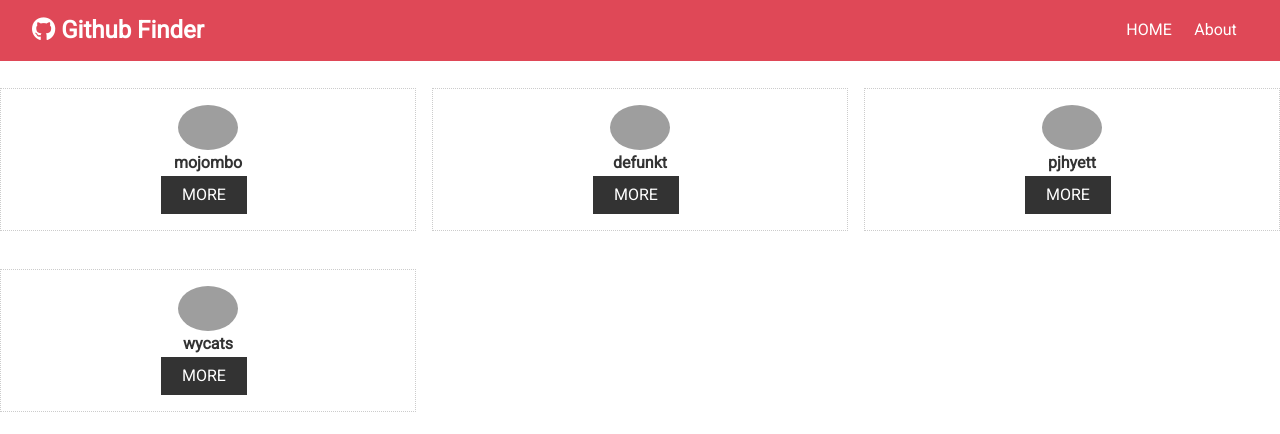
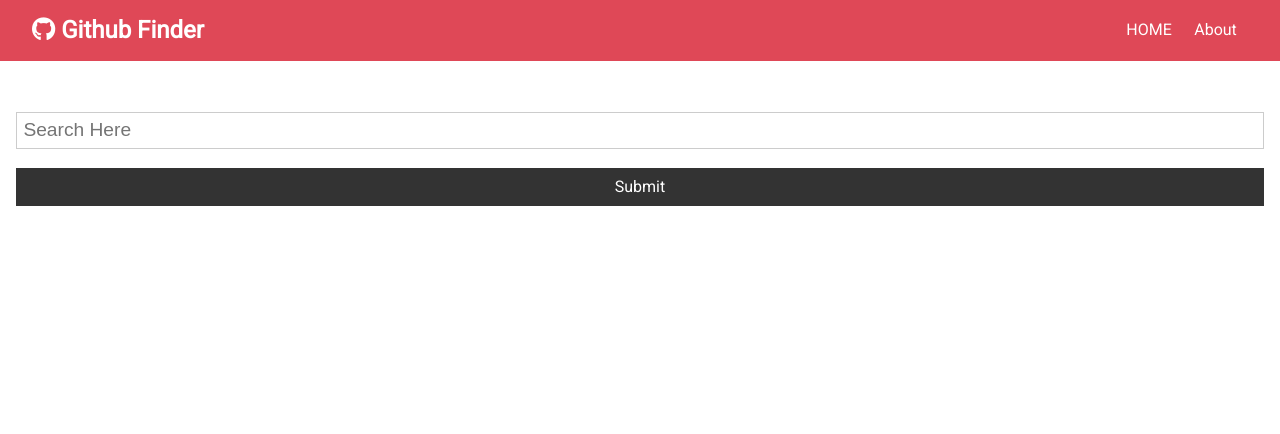
Before and after one commit to ashishnagpal2498/GithubFinder, a React (Create React App) app: page / in a window 1280 px wide. Shown: the top 434 px of the page. Built offline with nearby package versions, Linux system fonts and the light colour scheme; grey boxes are pictures that could not be loaded; the HTML template or start-up script is replaced by a standard one.

Commit message:
Search and Clear Users

```diff
--- a/package.json
+++ b/package.json
@@ -3,6 +3,7 @@
   "version": "0.1.0",
   "private": true,
   "dependencies": {
+    "axios": "^0.19.0",
     "react": "^16.9.0",
     "react-dom": "^16.9.0",
     "react-scripts": "3.1.1"
--- a/src/App.js
+++ b/src/App.js
@@ -2,45 +2,39 @@ import React ,{Component} from 'react';
 import './App.css';
 import Navbar from "./components/layout/Navbar";
 import Users from "./components/user/Users";
+import Search from "./components/search/Search";
+import Spinner from "./components/layout/Spinner";
+import axios from "axios"
 class App extends Component {
 
-    static state ={
-        users: []
+    state ={
+        users: [],
+        loading: false
+    }
+    //Search Users
+    searchUser = async (text)=>{
+        this.setState({loading:true})
+        console.log(text);
+      const res = await axios.get(`https://api.github.com/search/users?q=${text}&client_id=${process.env.REACT_APP_GITHUB_CLIENT_ID}
+        &client_secret=${process.env.REACT_APP_GITHUB_CLIENT_SECRET}`)
+        console.log(res.data);
+        this.setState({users:res.data.items})
+        this.setState({loading:false})
+    }
+    //Clear Users
+    clearUser = ()=>{
+        this.setState({users:[]})
     }
     render() {
-        const users =[
-            {
-                login: "mojombo",
-                avatar_url: "https://avatars0.githubusercontent.com/u/1?v=4",
-                html_url: "https://github.com/mojombo",
-            },
-            {
-                login: "defunkt",
-                avatar_url: "https://avatars0.githubusercontent.com/u/2?v=4",
-                html_url: "https://github.com/defunkt",
-            }
-            ,{
-                login: "pjhyett",
-                avatar_url: "https://avatars0.githubusercontent.com/u/3?v=4",
-                html_url: "https://github.com/pjhyett",
-            },
-            {
-                login: "wycats",
-                avatar_url: "https://avatars0.githubusercontent.com/u/4?v=4",
-                html_url: "https://github.com/wycats",
-            }
-
-
-        ]
         return (
             <div>
                 <Navbar/>
-            <Users users={users}/>
+                <Search searchUser={this.searchUser} users={this.state.users} clearUser={this.clearUser}/>
+                {this.state.loading && <Spinner/>}
+                <Users users={this.state.users}/>
             </div>
         );
     }
-
-
 }
 
 export default App;
--- /dev/null
+++ b/src/components/layout/Spinner.js
@@ -0,0 +1,13 @@
+import React, {Component} from 'react';
+import spinner from "../../spinner.jpeg"
+class Spinner extends Component {
+    render() {
+        return (
+            <div>
+             <img src={spinner} style={{width:"60px"}} className={"all-center"}/>
+            </div>
+        );
+    }
+}
+
+export default Spinner;
--- a/src/components/search/Search.js
+++ b/src/components/search/Search.js
@@ -1,11 +1,34 @@
 import React, {Component} from 'react';
-
+import PropTypes from "prop-types"
 class Search extends Component {
+    state = {
+        text: ""
+    }
+    static propTypes = {
+        searchUser : PropTypes.func.isRequired,
+        users: PropTypes.array.isRequired,
+    }
+    onChange = (event)=> this.setState({[event.target.name]: event.target.value})
+    onSubmit = (ev)=>{
+        ev.preventDefault();
+        this.props.searchUser(this.state.text)
+        this.setState({text:""})
+    }
+    //clear Users
+    clearUsers = ()=>{
+        this.props.clearUser()
+    }
     render() {
+        const {users} = this.props
         return (
             <div>
+                <form action="" className="form p-1" style={{width:"100%"}} onSubmit={this.onSubmit}>
+                    <input type={"text"} name="text" placeholder="Search Here" value={this.state.text} onChange={this.onChange}/>
+                    <input type={"submit"} className={"btn btn-dark btn-block "} style={{display:"100%"}}/>
+                </form>
+                {users.length>0 && <button onClick={this.clearUsers} className={"btn btn-light btn-block"}>Clear</button> }
+            </div>
 
-            </div>
         );
     }
 }
```
Also changed, not shown: src/spinner.jpeg (added), 1 other file (tests, documents, lock files or other folders).
